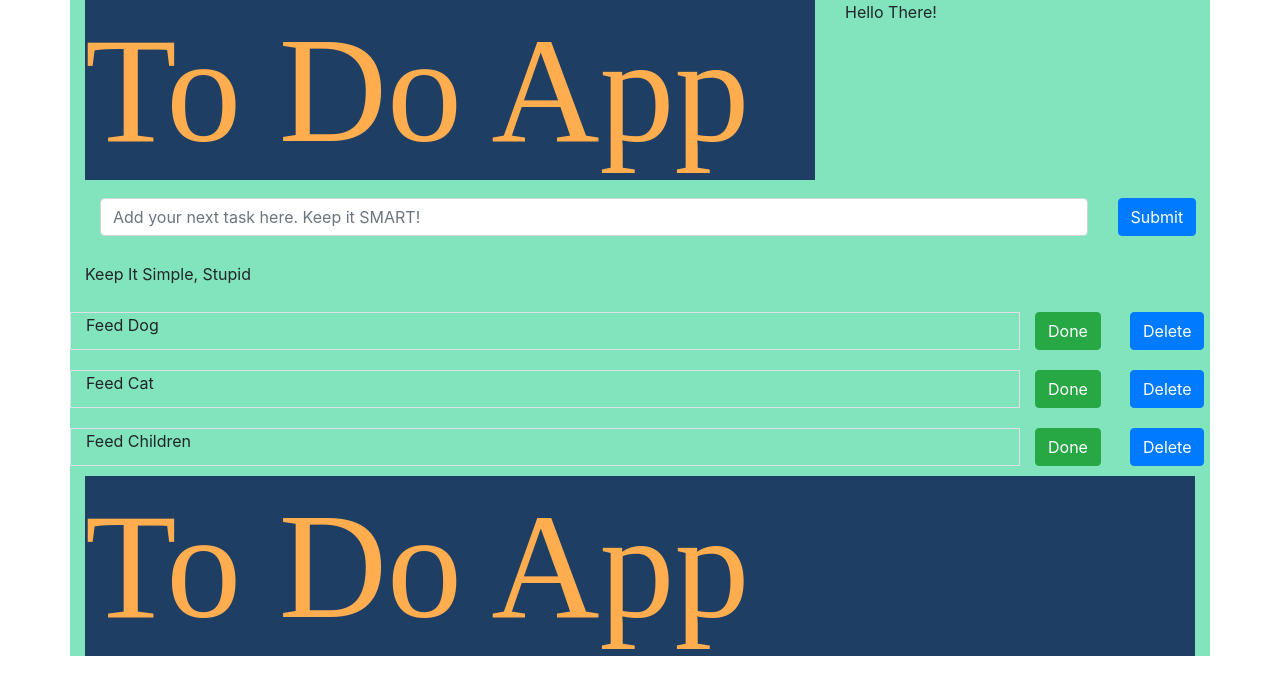
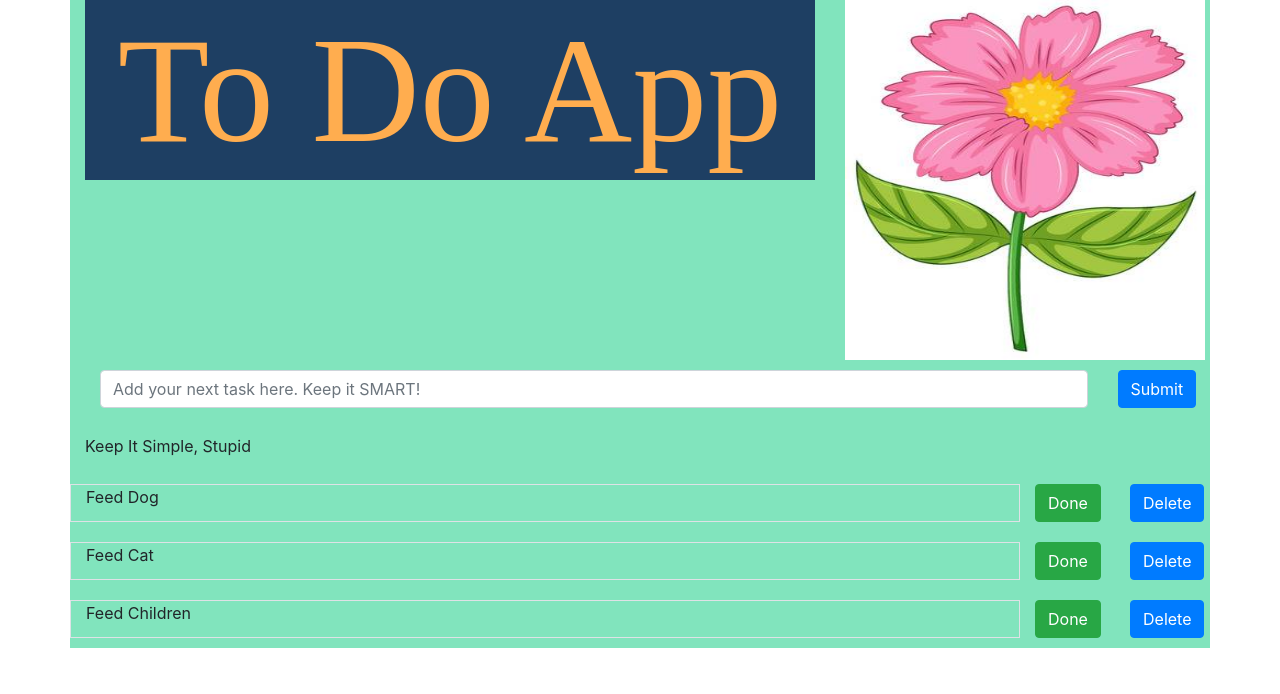
Before and after one commit to HeatherJLewis/todo-app-frontend, a React app: page / in a window 1280 px wide. Shown: the top 694 px of the page. Built offline with nearby package versions, Linux system fonts and the light colour scheme.

Commit message:
Flower image added to Header

```diff
--- a/src/App.js
+++ b/src/App.js
@@ -2,6 +2,7 @@ import React, { Component } from 'react';
 import Header from './components/Header';
 import TaskList from './components/TaskList';
 import TaskInput from './components/TaskInput';
+import FlowerImage from './components/FlowerImage';
 
 class App extends Component {
   render() {
@@ -12,14 +13,12 @@ class App extends Component {
             <Header />
               </div>
             <div class="col-lg-4 d-none d-lg-block">
-                    <p>Hello There!</p>
+            <FlowerImage />
                 </div>
             </div>
-        {/* <Header /> */}
         <TaskInput />
         <p>Keep It Simple, Stupid</p>
         <TaskList />
-        <Header />
       </div>
     );
   }
@@ -28,6 +27,3 @@ const styles = {
     backgroundColor: "#81E4BD"
 }
 export default App;
-
-            // <img src="images/23823171-illustration-of-a-pink-flower-on-a-white-background.jpg
-            //         " alt="Flower" style="width:360px;height:360px;">
--- /dev/null
+++ b/src/components/FlowerImage.js
@@ -0,0 +1,30 @@
+import React from 'react';
+import Flower from './images/23823171-illustration-of-a-pink-flower-on-a-white-background.jpg';
+
+class FlowerImage extends React.Component {
+
+    render() {
+        return (
+            <div>
+            <img
+          src={prettyFlower.src}
+          alt={prettyFlower.alt}
+          width={prettyFlower.width}
+          height={prettyFlower.height}
+        //   styles={styles}
+           />
+            </div>
+        );
+    }
+
+};
+
+const prettyFlower = {
+        src: Flower,
+    alt: 'PrettyFlower',
+    width:"360px",
+    height:"360px",
+    paddingTop : "10px",
+    paddingBottom : "10px",
+  };
+export default FlowerImage;
--- a/src/components/Header.js
+++ b/src/components/Header.js
@@ -14,7 +14,15 @@ const styles = {
             backgroundColor: "#1E3F63",
             fontSize: "150px",
             fontFamily: "Cormorant Garamond",
+            textAlign: "center",
         }
     };
 
 export default Header;
+
+// color: #FFAD4F;
+//     background-color: #1E3F63;
+//     font-size: 150px;
+//     font-family: 'Cormorant Garamond', serif;
+//     text-align: center;
+//     border-radius: 30%;
```
Also changed, not shown: src/components/images/23823171-illustration-of-a-pink-flower-on-a-white-background.jpg (added).
